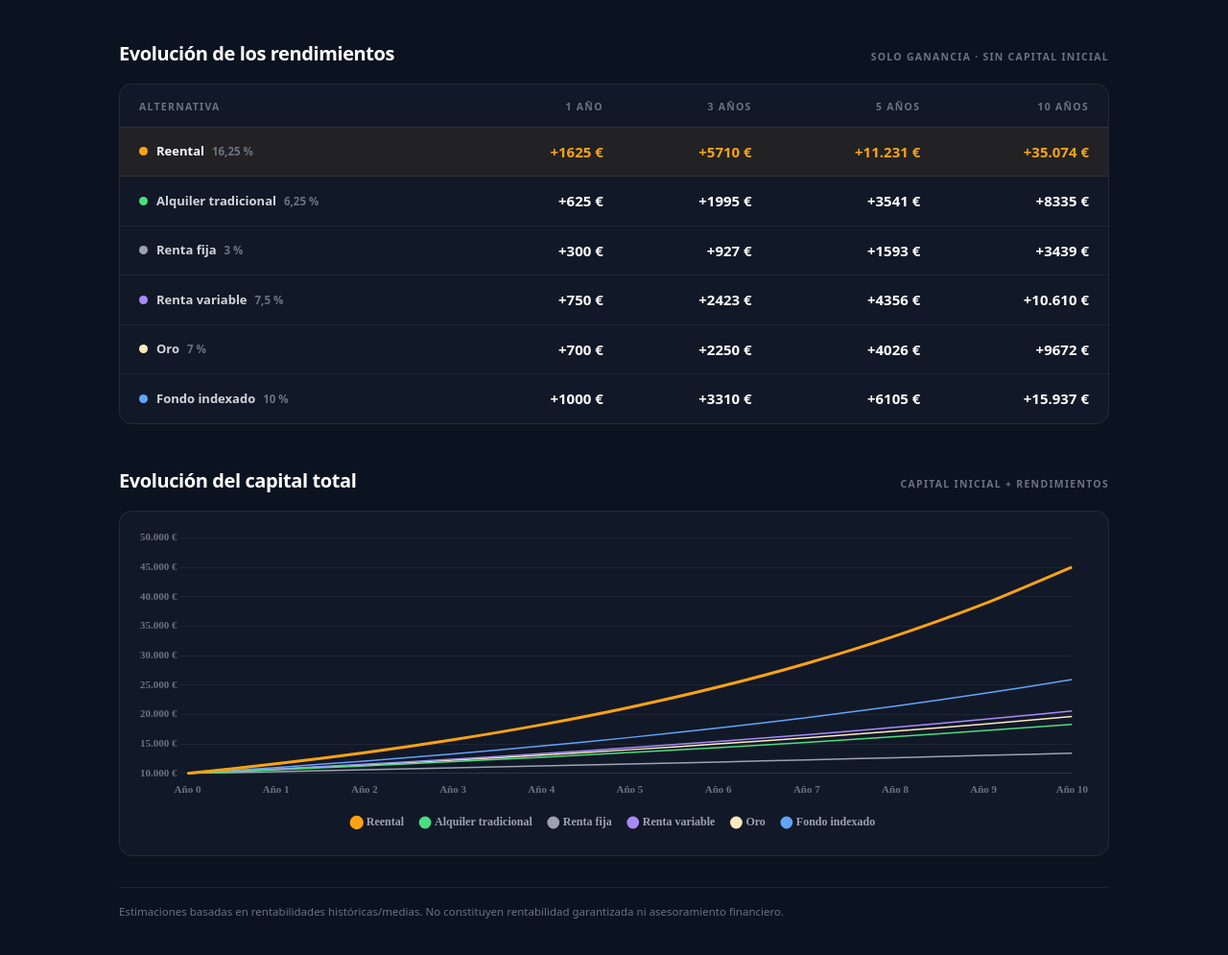
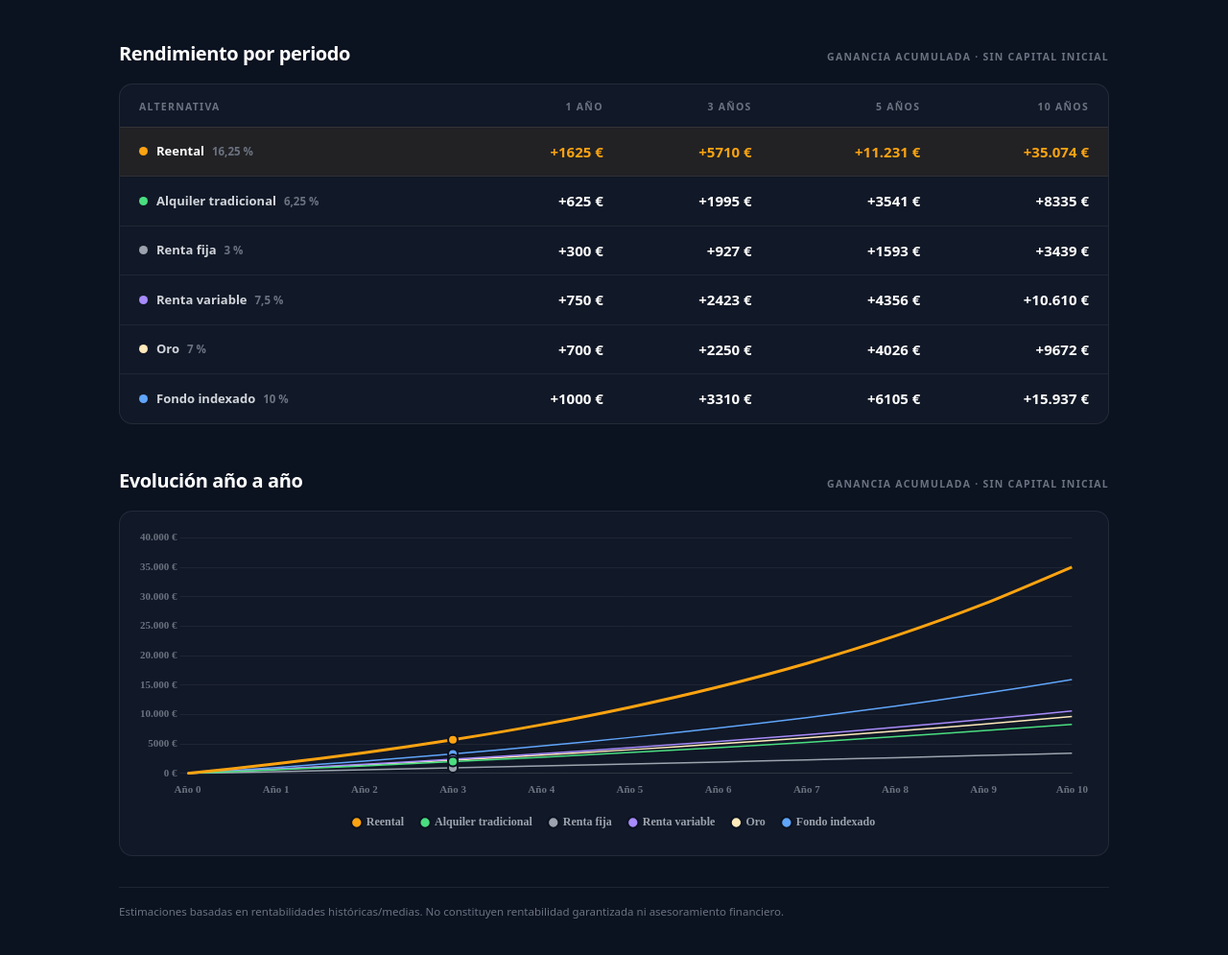
Before and after one commit to Reental-marketing/calculadora-rentabilidad, a plain HTML site: page index.html in a window 1280 px wide. Shown: the part 601-1596 px from the top of the page at 96% size. Drawn offline with nearby package versions, Linux system fonts and the light colour scheme; a web font is replaced by a local one.

Commit message:
Add files via upload

```diff
--- a/app.js
+++ b/app.js
@@ -100,16 +100,20 @@
 }
 
 function renderChart(amount) {
+  /* La gráfica muestra el rendimiento acumulado (sin capital inicial), la misma
+     magnitud que las tarjetas y la tabla, y resalta el periodo seleccionado. */
   var datasets = ASSETS.map(function (asset) {
     var rate = state.rates[asset.key];
     return {
       label: asset.label,
-      data: CHART_YEARS.map(function (y) { return ReentalCalc.calculate(amount, rate, y); }),
+      data: CHART_YEARS.map(function (y) { return gain(amount, rate, y); }),
       borderColor: asset.color,
       backgroundColor: asset.color,
       borderWidth: asset.highlight ? 3 : 1.5,
-      pointRadius: 0,
-      pointHoverRadius: 4,
+      pointRadius: CHART_YEARS.map(function (y) { return y === state.years ? 5 : 0; }),
+      pointBorderColor: '#0B1220',
+      pointBorderWidth: 2,
+      pointHoverRadius: 5,
       tension: 0.25,
     };
   });
@@ -150,7 +154,7 @@
           titleFont: { family: 'Fustat', size: 11, weight: '700' },
           bodyFont: { family: 'Fustat', size: 12.5, weight: '600' },
           callbacks: {
-            label: function (ctx) { return ctx.dataset.label + ': ' + euroFmt.format(ctx.parsed.y); },
+            label: function (ctx) { return ctx.dataset.label + ': +' + euroFmt.format(ctx.parsed.y); },
           },
         },
       },
--- a/index.html
+++ b/index.html
@@ -8,7 +8,7 @@
   <link rel="preconnect" href="https://fonts.googleapis.com">
   <link rel="preconnect" href="https://fonts.gstatic.com" crossorigin>
   <link href="https://fonts.googleapis.com/css2?family=Fustat:wght@400;500;600;700;800&display=swap" rel="stylesheet">
-  <link rel="stylesheet" href="styles.css?v=2">
+  <link rel="stylesheet" href="styles.css?v=3">
 </head>
 <body>
   <main class="calculator">
@@ -42,8 +42,8 @@
 
     <section class="table-section">
       <div class="section-head">
-        <h2>Evolución de los rendimientos</h2>
-        <span class="section-note">Solo ganancia · sin capital inicial</span>
+        <h2>Rendimiento por periodo</h2>
+        <span class="section-note">Ganancia acumulada · sin capital inicial</span>
       </div>
       <div class="table-scroll">
         <table id="gains-table">
@@ -63,8 +63,8 @@
 
     <section class="chart-section">
       <div class="section-head">
-        <h2>Evolución del capital total</h2>
-        <span class="section-note">Capital inicial + rendimientos</span>
+        <h2>Evolución año a año</h2>
+        <span class="section-note">Ganancia acumulada · sin capital inicial</span>
       </div>
       <div class="chart-box">
         <canvas id="chart" aria-label="Gráfica comparativa de evolución de la inversión" role="img"></canvas>
@@ -75,7 +75,7 @@
   </main>
 
   <script src="https://cdn.jsdelivr.net/npm/chart.js@4.4.9/dist/chart.umd.js"></script>
-  <script src="calc.js?v=2"></script>
-  <script src="app.js?v=2"></script>
+  <script src="calc.js?v=3"></script>
+  <script src="app.js?v=3"></script>
 </body>
 </html>
```
